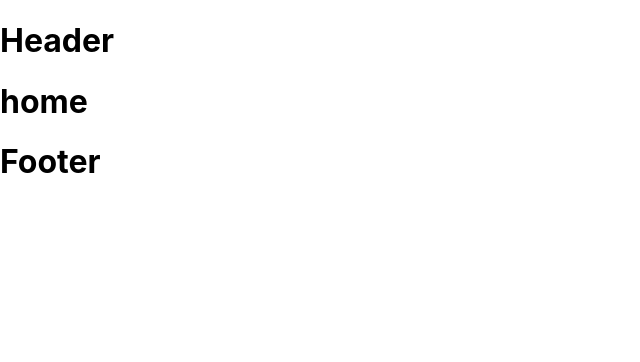
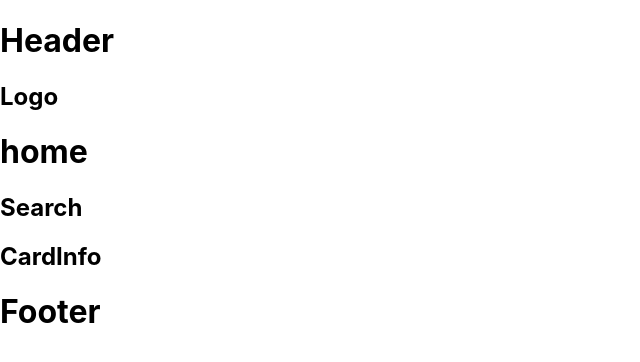
Before and after one commit to grenly-del/frontend-tp, a React (Create React App) app: page / in a window 1280 px wide. Shown: the top 362 px of the page, without its empty margins (0-640 px from the left). Built offline with nearby package versions, Linux system fonts and the light colour scheme.

Commit message:
add hirarki logo, search, cardinfo

```diff
--- /dev/null
+++ b/src/components/card-info/index.js
@@ -0,0 +1,5 @@
+const CardInfo = () => {
+  return <h2>CardInfo</h2>;
+};
+
+export default CardInfo;
--- a/src/components/header/index.js
+++ b/src/components/header/index.js
@@ -1,5 +1,12 @@
+import Logo from "../logo";
+
 const Header = () => {
-  return <h1>Header</h1>;
+  return (
+    <>
+      <h1>Header</h1>
+      <Logo />
+    </>
+  );
 };
 
 export default Header;
--- a/src/components/home/index.js
+++ b/src/components/home/index.js
@@ -1,5 +1,14 @@
+import Search from "../search";
+import CardInfo from "../card-info";
+
 const Home = () => {
-  return <h1>home</h1>;
+  return (
+    <>
+      <h1>home</h1>
+      <Search />
+      <CardInfo />
+    </>
+  );
 };
 
 export default Home;
--- /dev/null
+++ b/src/components/logo/index.js
@@ -0,0 +1,5 @@
+const Logo = () => {
+  return <h2>Logo</h2>;
+};
+
+export default Logo;
--- /dev/null
+++ b/src/components/search/index.js
@@ -0,0 +1,5 @@
+const Search = () => {
+  return <h2>Search</h2>;
+};
+
+export default Search;
```
